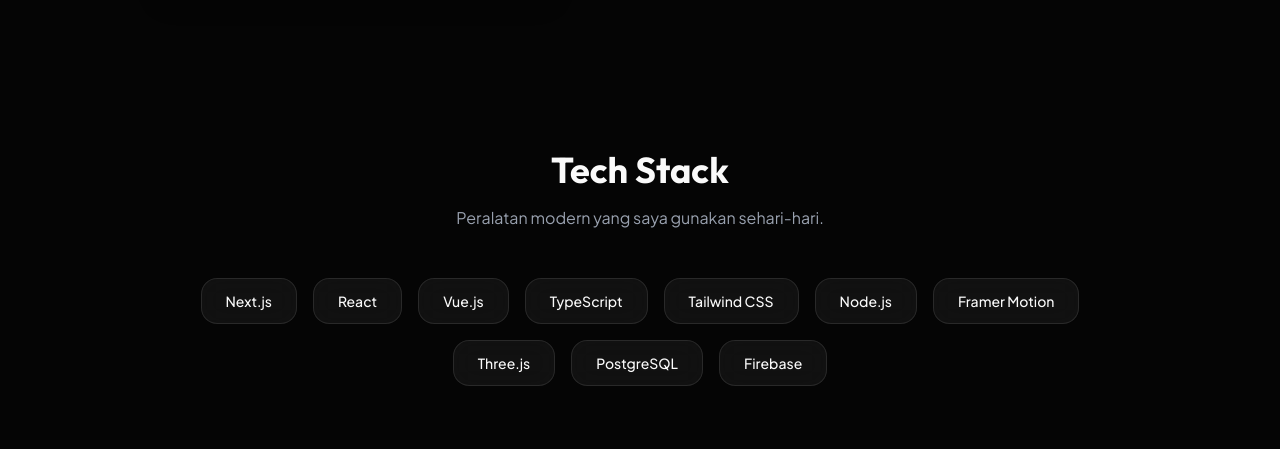
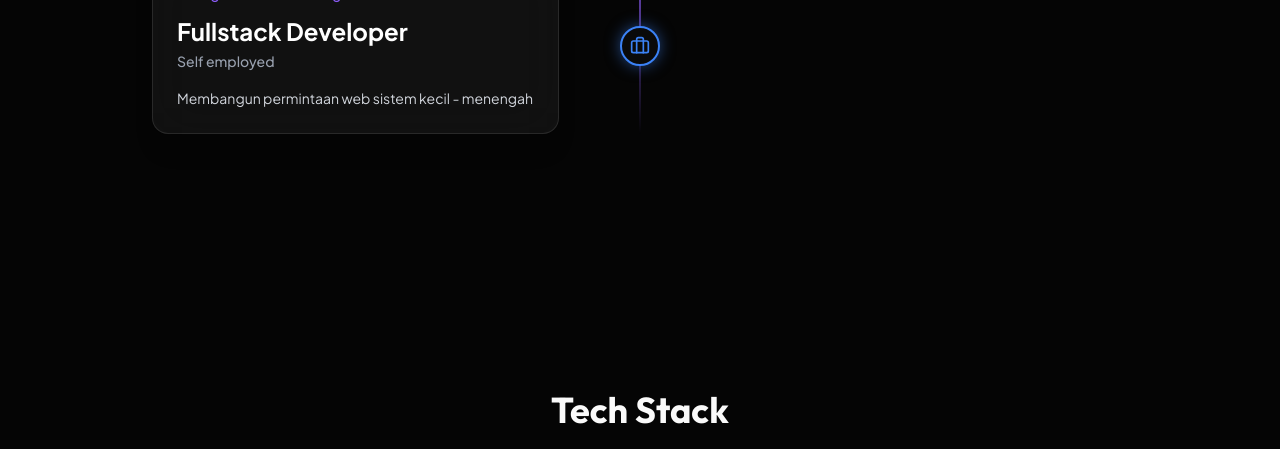
Before and after one commit to kibuelll/my-web, a Next.js app: page / in a window 1280 px wide. Shown: the part 2140-2589 px from the top of the page. Built offline with nearby package versions, Linux system fonts and the light colour scheme; no server answers.

Commit message:
update padding per section

```diff
--- a/src/components/AboutSection.tsx
+++ b/src/components/AboutSection.tsx
@@ -4,7 +4,7 @@
 
 export default function AboutSection() {
   return (
-    <section id="about" className="py-24 px-6 max-w-4xl mx-auto">
+    <section id="about" className="py-36 px-6 max-w-4xl mx-auto">
       <m.div
         initial={{ opacity: 0, y: 30 }}
         whileInView={{ opacity: 1, y: 0 }}
--- a/src/components/ExperienceSection.tsx
+++ b/src/components/ExperienceSection.tsx
@@ -26,7 +26,7 @@
   ];
 
   return (
-    <section id="experience" className="py-20 px-6 max-w-5xl mx-auto relative overflow-hidden">
+    <section id="experience" className="py-32 px-6 max-w-5xl mx-auto relative overflow-hidden">
       <m.div
         initial={{ opacity: 0, y: 20 }}
         whileInView={{ opacity: 1, y: 0 }}
--- a/src/components/ProjectsSection.tsx
+++ b/src/components/ProjectsSection.tsx
@@ -74,7 +74,7 @@
   ];
 
   return (
-    <section id="projects" className="py-20 px-6 max-w-6xl mx-auto">
+    <section id="projects" className="py-32 px-6 max-w-6xl mx-auto">
       <m.div
         initial={{ opacity: 0 }}
         whileInView={{ opacity: 1 }}
--- a/src/components/TechStackSection.tsx
+++ b/src/components/TechStackSection.tsx
@@ -9,7 +9,7 @@
   ];
 
   return (
-    <section id="stack" className="py-20 px-6 max-w-5xl mx-auto">
+    <section id="stack" className="py-32 px-6 max-w-5xl mx-auto">
       <m.div
         initial={{ opacity: 0 }}
         whileInView={{ opacity: 1 }}
```
